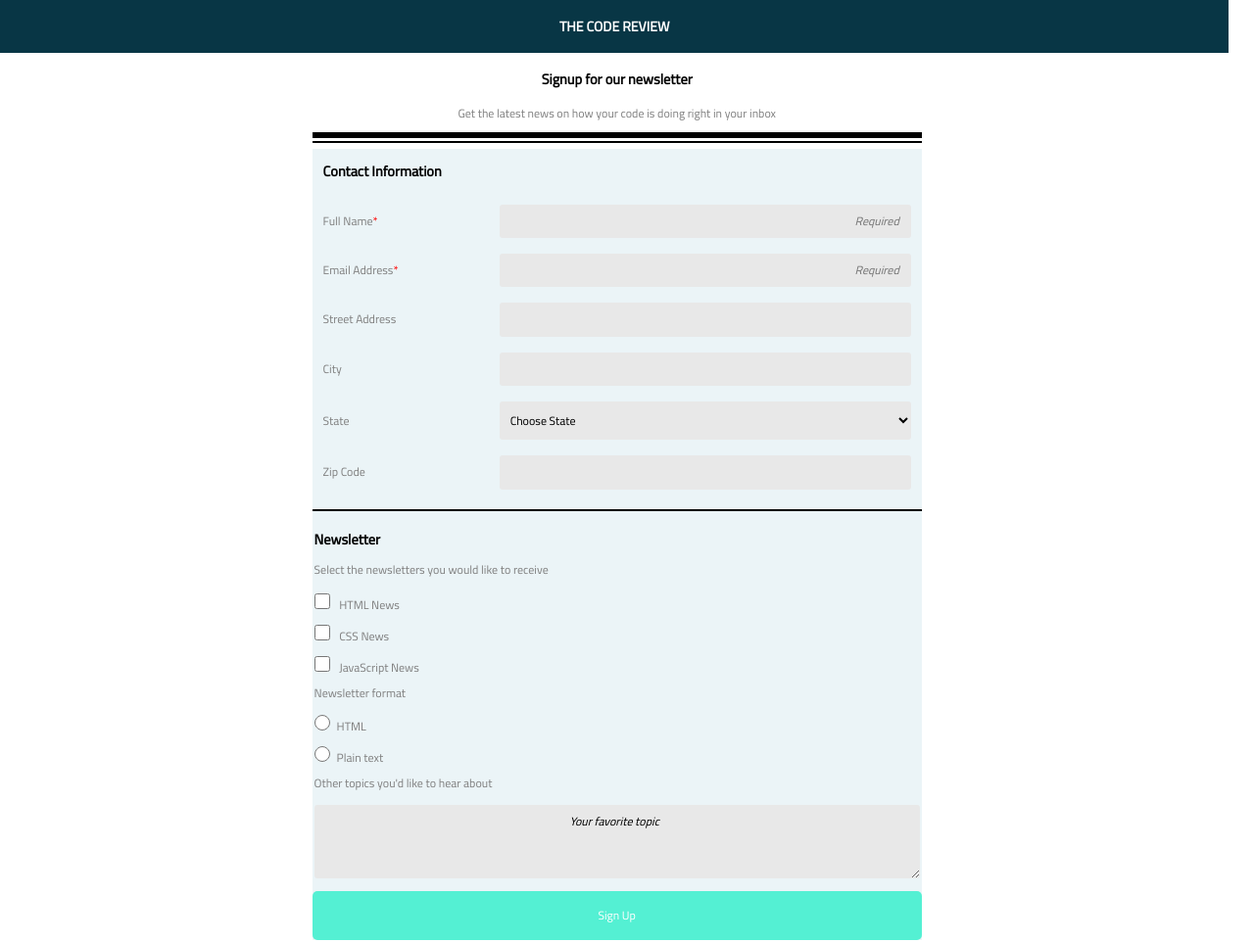
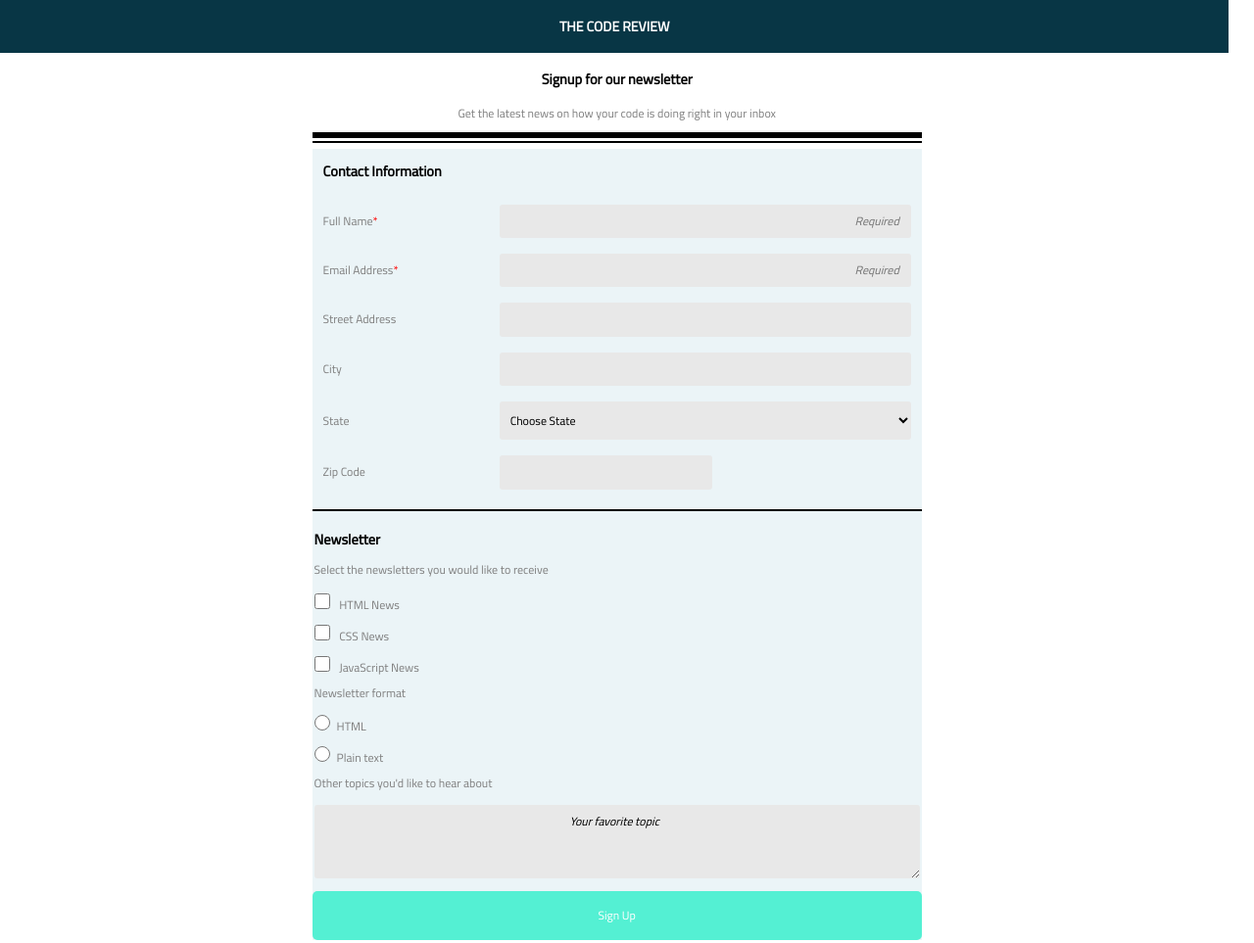
Before and after one commit to Nicoleta13/Techdegree-project3, a plain HTML site: page index.html in a window 1280 px wide. Shown: the top 963 px of the page at 98% size. Drawn offline with Linux system fonts and the light colour scheme.

Commit message:
zip code changed

```diff
--- a/css/styles.css
+++ b/css/styles.css
@@ -214,7 +214,7 @@ input.check:focus{            /* doesn't work */
 	}
 
 	#code {      /* doesn't work to change the "zip code" input */
-		width: 50%;
+		flex: 0.5;
 	}
 
 	button {
```
